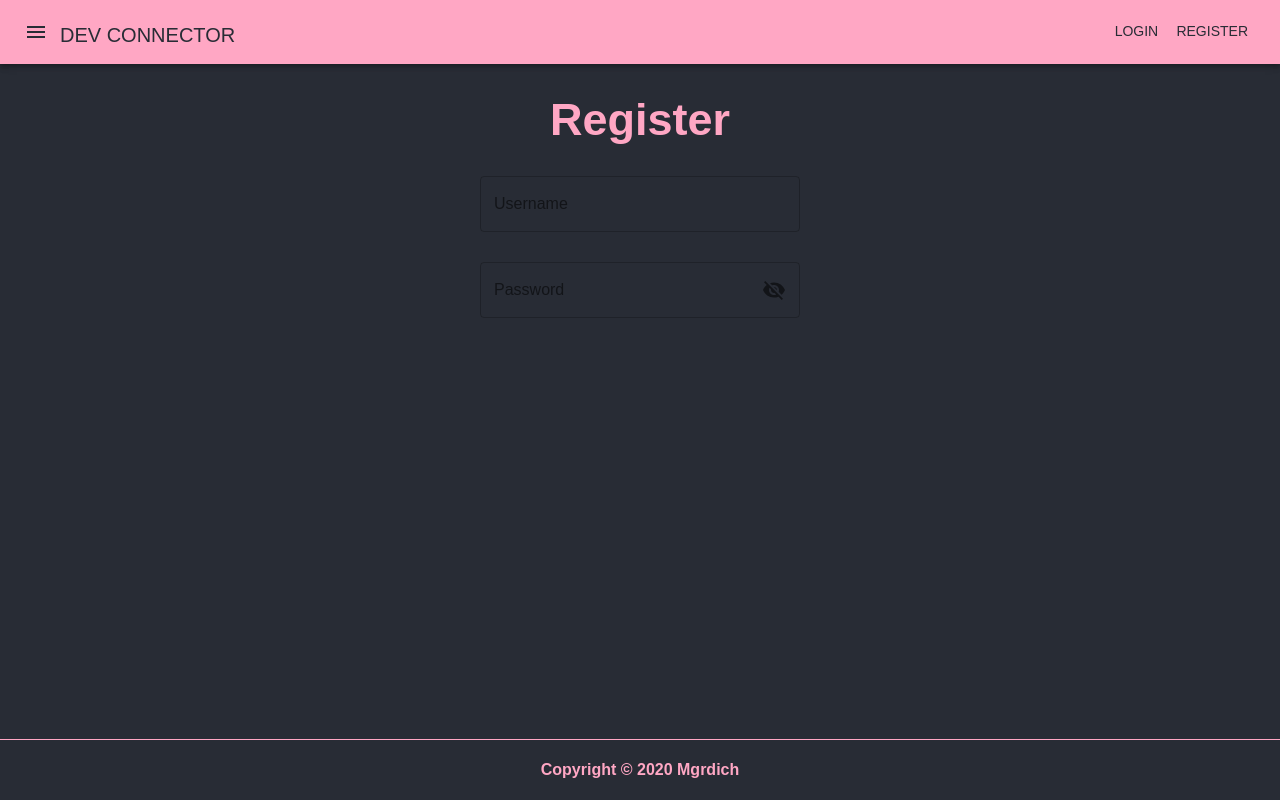
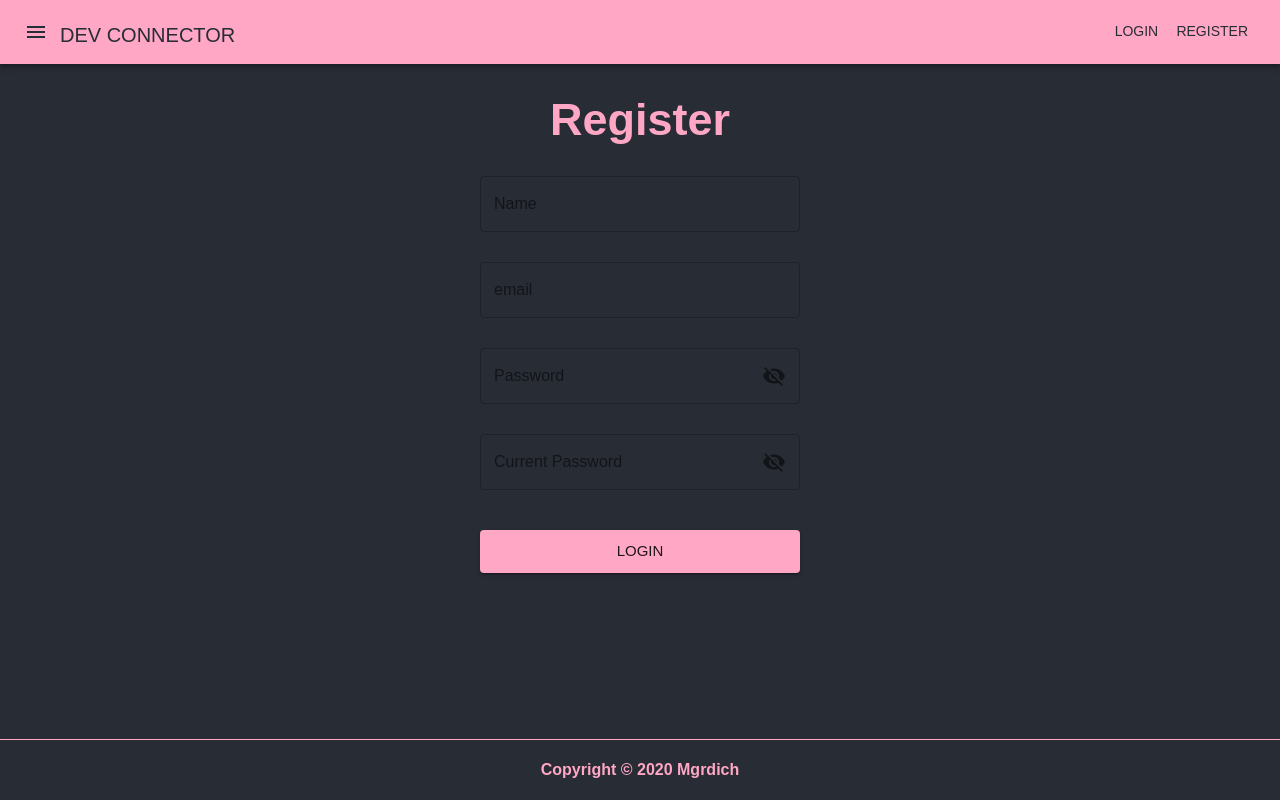
Before and after one commit to Mgrdich/Social_Media_Mini, a React (Create React App) app in the folder client/: page /register in a window 1280 px wide. Built offline with nearby package versions, Linux system fonts and the light colour scheme; a web font is replaced by a local one.

Commit message:
form validation

```diff
--- a/client/src/Styles/style.css
+++ b/client/src/Styles/style.css
@@ -76,6 +76,9 @@ footer.footer {
 .loginRegister .form form .MuiFormControl-root:not(:first-child) {
   margin-top: 30px; }
 
+.loginRegister .form form .submitBtn {
+  margin-top: 40px; }
+
 .flex {
   display: flex; }
 
--- a/client/src/Styles/style.scss
+++ b/client/src/Styles/style.scss
@@ -98,6 +98,9 @@ footer {
           margin-top: 30px;
         }
       }
+      .submitBtn {
+        margin-top: 40px;
+      }
     }
   }
 }
--- a/client/src/components/Reusable/PasswordField.tsx
+++ b/client/src/components/Reusable/PasswordField.tsx
@@ -2,7 +2,13 @@ import React, {useState} from 'react';
 import {VisibilityOff,Visibility} from "@material-ui/icons";
 import {FormControl, IconButton, InputAdornment, InputLabel, OutlinedInput} from "@material-ui/core";
 
-const PasswordField:React.FC = (props) => {
+interface IPasswordField {
+    label:string;
+    error?:boolean;
+    name:string;
+    inputRef?:any;
+}
+const PasswordField:React.FC<IPasswordField> = (props) => {
     const [showPassword, changeShowPassword] = useState<boolean>(false);
 
     const handleMouseDownPassword = (event: React.MouseEvent<HTMLButtonElement>) => {
@@ -10,7 +16,7 @@ const PasswordField:React.FC = (props) => {
     };
     return (
         <FormControl  variant="outlined">
-            <InputLabel>Password</InputLabel>
+            <InputLabel>{props.label}</InputLabel>
             <OutlinedInput
                 type={showPassword ? 'text' : 'password'}
                 endAdornment={
@@ -25,6 +31,8 @@ const PasswordField:React.FC = (props) => {
                         </IconButton>
                     </InputAdornment>
                 }
+                inputRef={props.inputRef}
+                name={props.name}
                 labelWidth={70}
             />
         </FormControl>
--- a/client/src/components/auth/Login.tsx
+++ b/client/src/components/auth/Login.tsx
@@ -1,20 +1,41 @@
 import React from 'react';
-import {TextField} from "@material-ui/core";
+import {Button, TextField} from "@material-ui/core";
 import PasswordField from "../Reusable/PasswordField";
+import {useForm} from "react-hook-form";
 
 const Login: React.FC = () => {
+    const {handleSubmit, register, errors} = useForm();
+
+    const onSubmit = function (values: any) {
+        console.log(values);
+    };
     return (
         <>
             <h1>Login</h1>
 
             <div className="form">
-                <form noValidate autoComplete="off">
+                <form noValidate autoComplete="off" onSubmit={handleSubmit(onSubmit)}>
                     <TextField
+                        id="username"
+                        name="username"
                         label="Username"
                         variant="outlined"
                         color="primary"
+                        error={!!errors.username}
+                        inputRef={register({
+                            required: "This Field is Required"
+                        })}
                     />
-                    <PasswordField/>
+                    <PasswordField
+                        label="Password"
+                        name="password"
+                        inputRef={register({
+                            required: "This Field is Required",
+                            maxLength:3
+                        })}
+                    />
+                    <Button color="primary" variant="contained" size="large" className="submitBtn"
+                            type="submit">Login</Button>
                 </form>
             </div>
 
--- a/client/src/components/auth/Register.tsx
+++ b/client/src/components/auth/Register.tsx
@@ -1,5 +1,5 @@
 import React from 'react';
-import {TextField} from "@material-ui/core";
+import {Button, TextField} from "@material-ui/core";
 import PasswordField from "../Reusable/PasswordField";
 
 const Register: React.FC = () => {
@@ -9,11 +9,24 @@ const Register: React.FC = () => {
             <div className="form">
                 <form noValidate autoComplete="off">
                     <TextField
-                        label="Username"
+                        label="Name"
                         variant="outlined"
                         color="primary"
                     />
-                    <PasswordField/>
+                    <TextField
+                        label="email"
+                        variant="outlined"
+                        color="primary"
+                    />
+                    <PasswordField
+                        label="Password"
+                        name="password"
+                    />
+                    <PasswordField
+                        label="Current Password"
+                        name="current_password"
+                    />
+                    <Button color="primary" variant="contained" size="large" className="submitBtn">Login</Button>
                 </form>
             </div>
 
```
